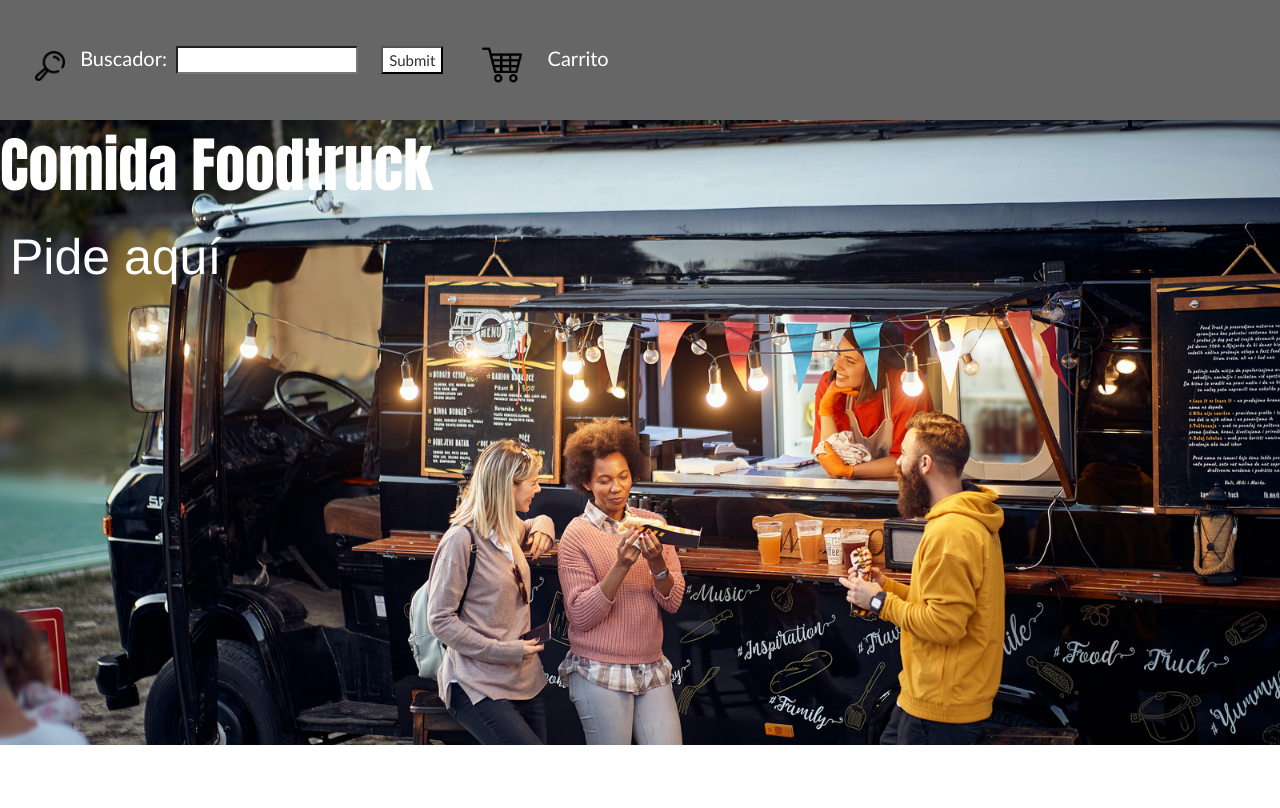
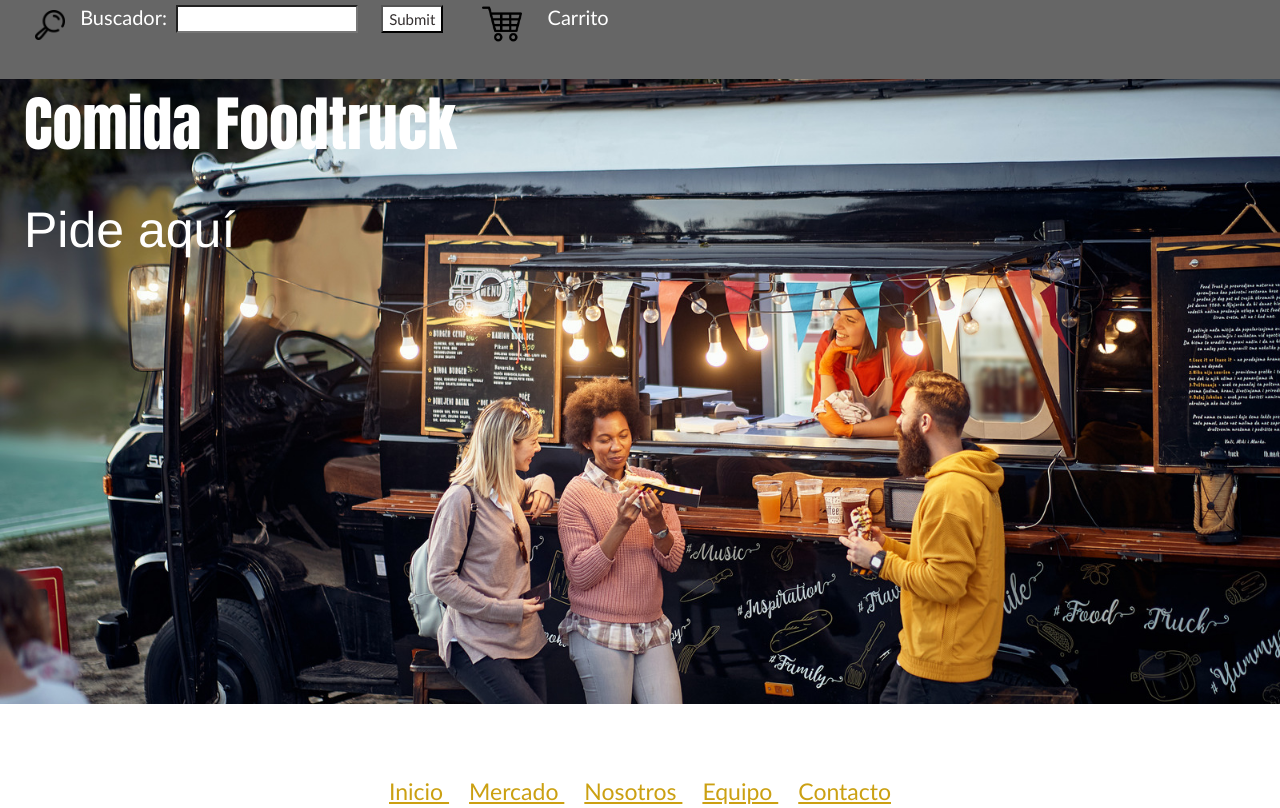
Before and after one commit to jubascunanc/El-Bazar_del_Hipster, a plain HTML site: page index.html in a window 1280 px wide. Shown: the top 808 px of the page. Drawn offline with nearby package versions, Linux system fonts and the light colour scheme; a script that the page names is missing.

Commit message:
cambio final

```diff
--- a/src/Javascript/codigo.js
+++ b/src/Javascript/codigo.js
@@ -27,7 +27,7 @@ let textoNumero = nombre + edad; //Pepe56 es un String
 
 //consola
 console.log ("Bienvenidos a la consola");
-console.log("mi comida favorita es:" +hamburguesa);
+console.log ("mi comida favorita es: Hamburguesa");
 
 //promt
 
--- a/src/css/estilos.css
+++ b/src/css/estilos.css
@@ -281,6 +281,7 @@ article{
     background-color: #353535;
     display: block;
     overflow-x: hidden;
+    text-align: center;
     width:540px;
     height:300px;
     margin:30px;
--- a/src/css/styles.css
+++ b/src/css/styles.css
@@ -62,6 +62,8 @@ a {
   font-size: 20px;
   font-family: 'Gill Sans', 'Gill Sans MT', Calibri, 'Trebuchet MS', sans-serif;
   margin: 25px;
+  display: block;
+  margin-top: -16px;
   padding: 0px;
   -webkit-box-pack: start;
       -ms-flex-pack: start;
@@ -99,7 +101,7 @@ header {
 header .Banner {
   color: white;
   font-size: 50px;
-  margin: 10px;
+  margin: 24px;
   font-family: 'Franklin Gothic Medium', 'Arial Narrow', Arial, sans-serif;
   text-align: justify;
 }
@@ -108,7 +110,7 @@ header .contenedor {
   color: white;
   font-family: Impact, Haettenschweiler, 'Arial Narrow Bold', sans-serif;
   font-size: 60px;
-  margin: 0px;
+  margin: 24px;
   -webkit-box-orient: horizontal;
   -webkit-box-direction: normal;
       -ms-flex-direction: row;
```
Also changed, not shown: index.html (+0 -1 lines).
